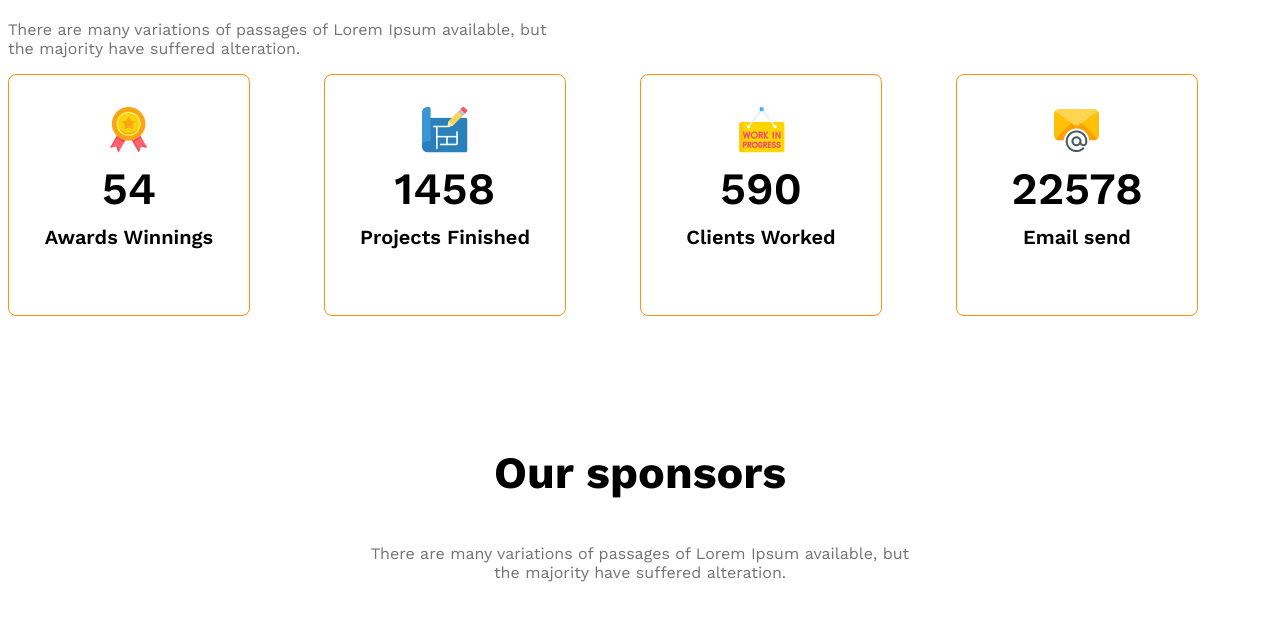
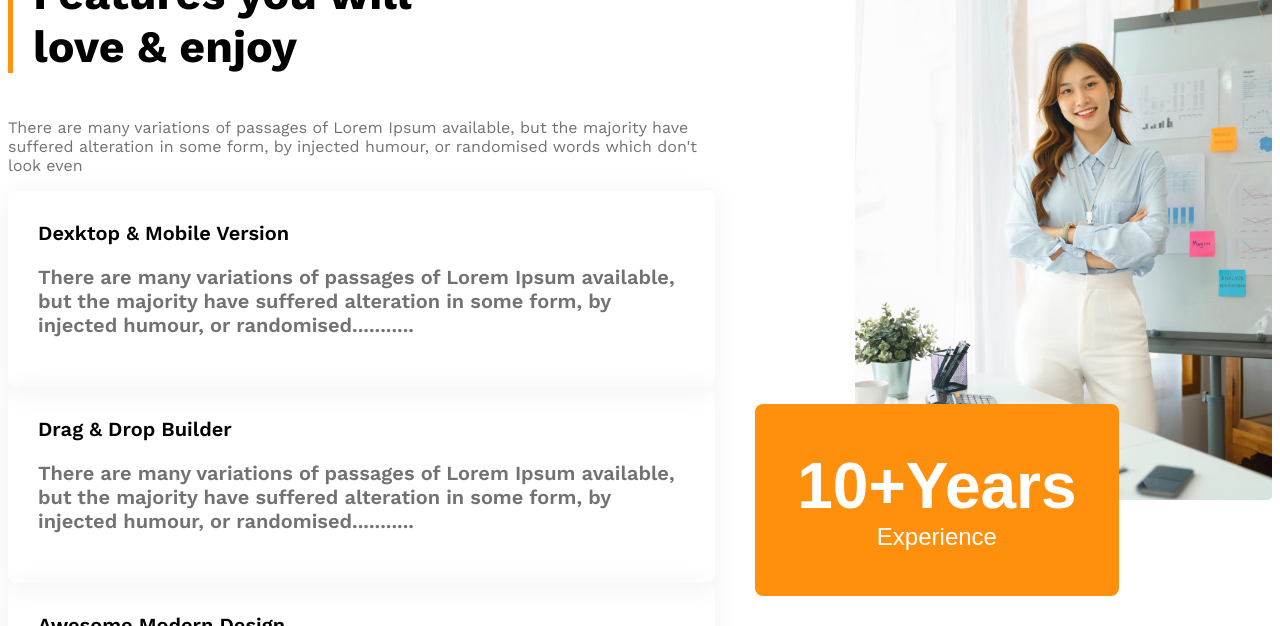
Before and after one commit to mdsharifkhandakar/g3-architects-website, a plain HTML site: page index.html in a window 1280 px wide. Shown: the part 2230-2856 px from the top of the page. Drawn offline with nearby package versions, Linux system fonts and the light colour scheme.

Commit message:
added the features section

```diff
--- a/index.html
+++ b/index.html
@@ -59,6 +59,53 @@
       </div>
     </section>
 
+
+    <!-- features section start -->
+    <section class="features display-flex">
+      <div>
+        <h3 id="feature-section-title" class="section-title">Features you will <br> love & enjoy</h3>
+        <p class="text-light-gray">There are many variations of passages of Lorem Ipsum available, but the majority have
+          suffered alteration in some form,
+          by injected humour, or randomised words which don't look even</p>
+
+        <!-- feature card container -->
+        <div class="feature-card">
+          <h4 class="feature-title">Dexktop & Mobile Version</h4>
+          <p class="text-light-gray">There are many variations of passages of Lorem Ipsum available, but the majority
+            have suffered alteration in some form,
+            by injected humour, or randomised...........</p>
+        </div>
+        <div class="feature-card">
+          <h4 class="feature-title">Drag & Drop Builder</h4>
+          <p class="text-light-gray">There are many variations of passages of Lorem Ipsum available, but the majority
+            have suffered alteration in some form,
+            by injected humour, or randomised...........</p>
+        </div>
+        <div class="feature-card">
+          <h4 class="feature-title">Awesome Modern Design</h4>
+          <p class="text-light-gray">There are many variations of passages of Lorem Ipsum available, but the majority
+            have suffered alteration in some form,
+            by injected humour, or randomised...........</p>
+        </div>
+        <div class="feature-card">
+          <h4 class="feature-title">Super Easy to Edit</h4>
+          <p class="text-light-gray">There are many variations of passages of Lorem Ipsum available, but the majority
+            have suffered alteration in some form,
+            by injected humour, or randomised...........</p>
+        </div>
+      </div>
+
+      <div class="featured-architect">
+        <img src="images/architect.png" alt="">
+        <button id="experience-badge" class="btn-primary">
+          <span id="experience-year">10+Years</span>
+          <br>
+          <span>Experience</span>
+        </button>
+      </div>
+    </section>
+
+
     <!-- some facts -->
     <section>
       <h3 class="section-title">Some Facts</h3>
@@ -96,14 +143,12 @@
             <h5 class="fact-name">Email send</h5>
           </div>
         </div>
-
-
       </div>
     </section>
 
 
 
-    <!--features will enjoy-->
+    <!--sponsor-->
     <section class="our-sponsors">
       <div class="sponsors-info">
         <h3 class="section-title">Our sponsors</h3>
@@ -117,8 +162,8 @@
         <img src="images/sponsors/telerama.png" alt="">
         <img src="images/sponsors/figma.png" alt="">
       </div>
+    </section>
 
-    </section>
   </main>
 
   <footer>
--- a/styles/architects.css
+++ b/styles/architects.css
@@ -39,7 +39,6 @@
 
 
 
-/* header style */
 
 /* navbar related styles */
 .navbar{
@@ -112,6 +111,7 @@ main > section{
 
 
 
+
 /* team and feature related styles */
 .teams{
   align-items: center;
@@ -128,13 +128,57 @@ main > section{
   max-width: 530px;
 }
 
-
-
 #Quick-list{
   font-weight: 500;
 }
 
 
+
+
+
+/* feats section related styles*/
+
+.features{
+  gap: 140px;
+}
+#feature-section-title{
+  border-left: 5px solid #FF900E;
+  padding-left: 20px;
+}
+.feature-card{
+  padding: 30px;
+  border-radius: 8px;
+  box-shadow: 0 4px 30px 0 rgba(0,0,0,0.06) ;
+  margin-bottom: 20px;
+}
+
+
+
+.feature-card, .feature-title{
+  font-weight: 600;
+  font-size: 1.25rem;
+  margin-top: 0px;
+  margin-bottom: 0px;
+
+}
+
+#experience-badge{
+  padding: 45px 42px;
+  font-size: 1.5rem;
+  font-weight: 500;
+  margin-left: -100px;
+  margin-top: -100px;
+
+}
+
+#experience-year{
+  font-size: 4rem;
+  font-weight: 700;
+}
+
+.featured-architect img{
+  width: 100%;
+}
 
 /* some facts related styles */
 .facts-container{
@@ -169,6 +213,9 @@ main > section{
   max-width: 540px;
 }
 
+
+
+
 /* sponsor related styles */
 .sponsors-info{
   max-width: 540px;
@@ -191,6 +238,7 @@ main > section{
 @media screen and (max-width: 576px) {
   .navbar,
   .nav-links,
+  .features,
   .teams{
   flex-direction: column;
 
@@ -201,7 +249,7 @@ main > section{
   .sponsor-companies
   {
     grid-template-columns: 1fr;
-    gap: 24px;
+    justify-items: center;
   }
 
   .facts-container{
@@ -214,18 +262,22 @@ main > section{
     gap: 50px;
   }
 
+
   .our-features{
+    margin-left: 20px;
+  }
+
+  #experience-badge{
+    margin-top: 20px;
     margin-left: 20px;
   }
 }
 
 
-
-
 /* medium size device */
 
 @media screen and (min-width: 576px) and (max-width: 992px) {
-  .teams {
+  .teams, .features {
     flex-direction: column;
   }
 
@@ -238,4 +290,9 @@ main > section{
     gap: 50px;
     justify-items: center;
   }
+
+  #experience-badge{
+    margin-top: 20px;
+    margin-left: 20px;
+  }
 }
```
